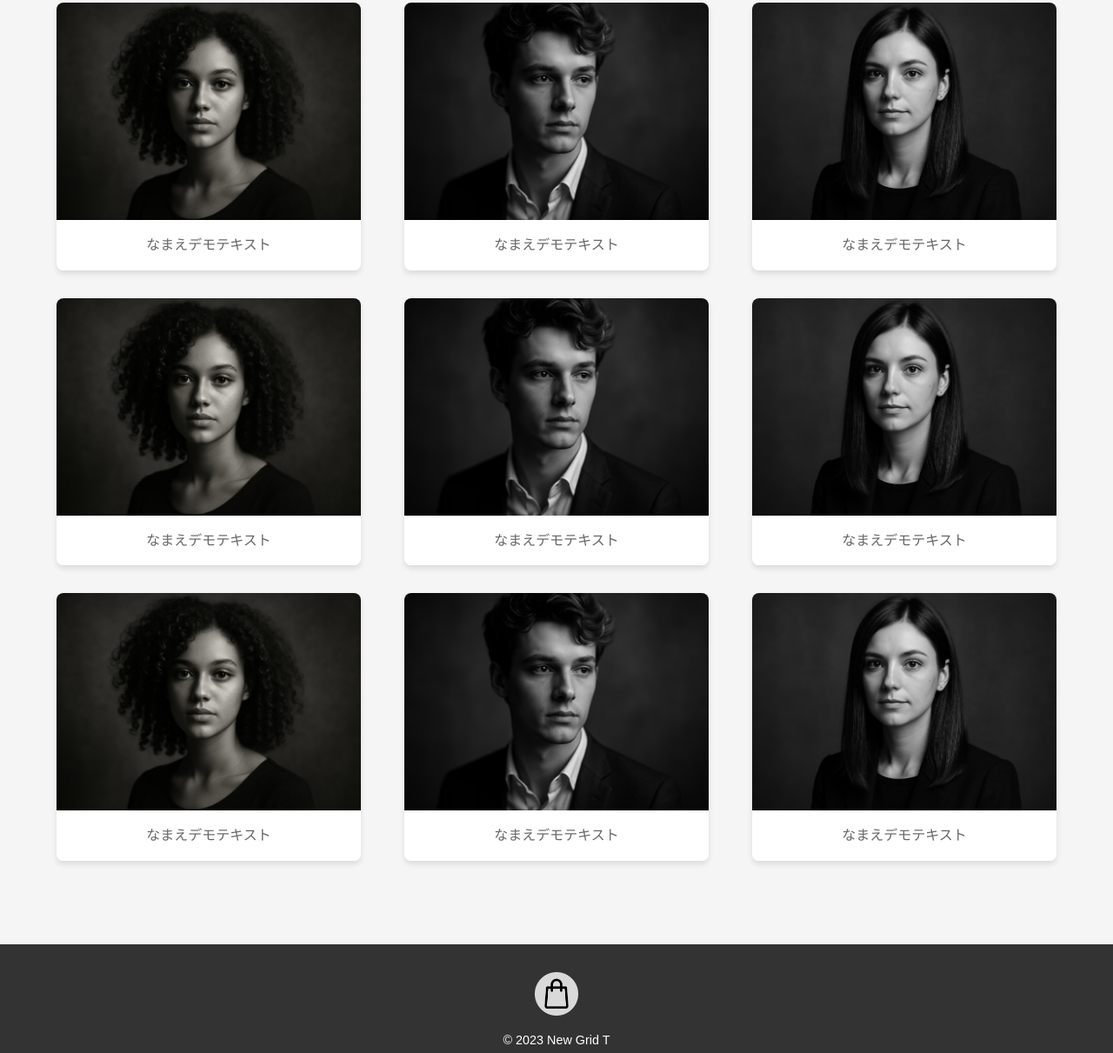
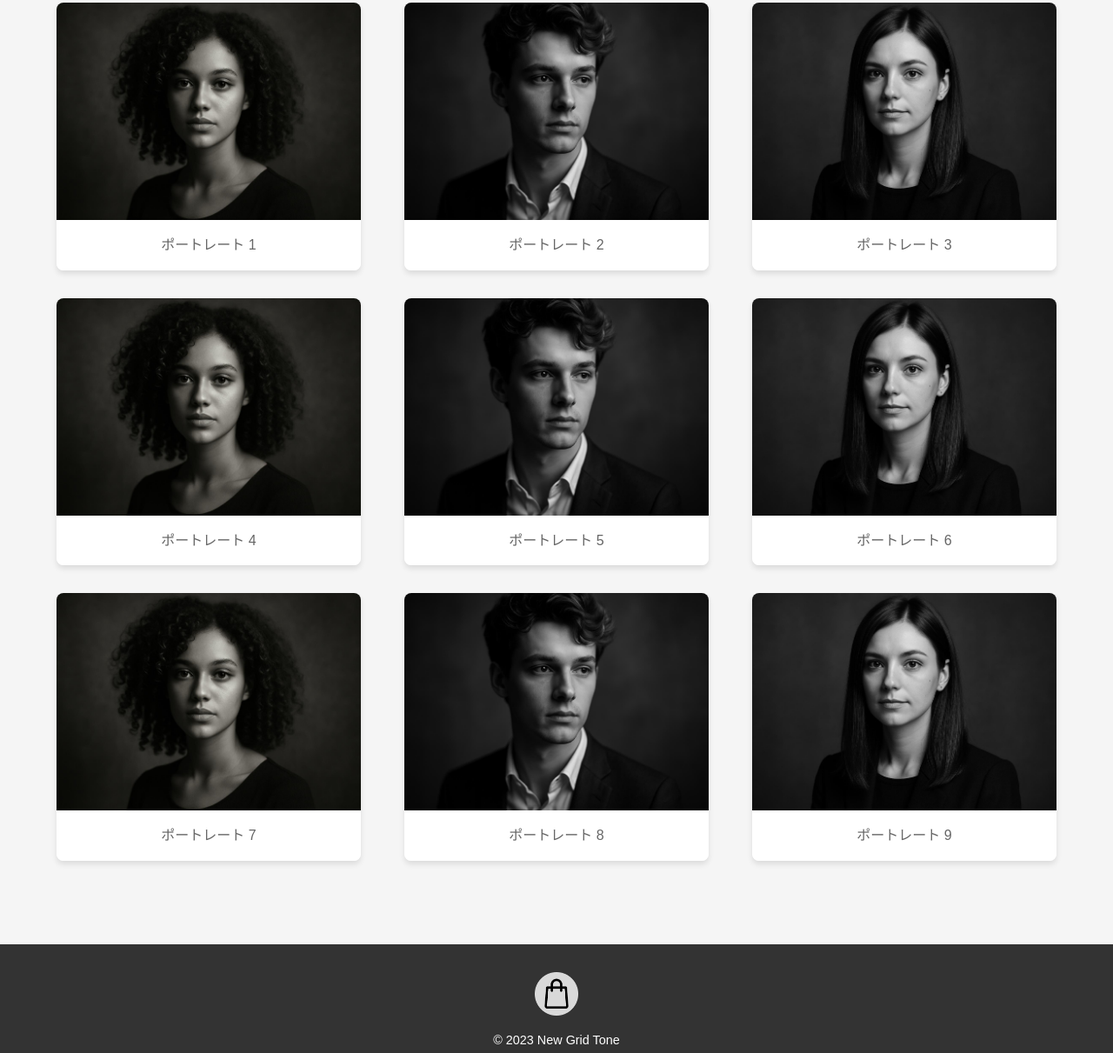
Before and after one commit to osaka-e/imp, a plain HTML site: page index.html in a window 1280 px wide. Shown: the part 197-1408 px from the top of the page at 87% size. Drawn offline with Linux system fonts and the light colour scheme.

Commit message:
Update index.html

```diff
--- a/index.html
+++ b/index.html
@@ -18,39 +18,39 @@
         <section class="gallery">
             <div class="gallery-item" data-title="ポートレート 1" data-description="美しいポートレート写真です。自然光を活かした撮影で、被写体の魅力を最大限に引き出しています。プロフェッショナルな仕上がりで、様々な用途にご利用いただけます。" data-image="images/gallery-1.jpg">
                 <img src="images/gallery-1.jpg" alt="Gallery Image 1">
-                <p>なまえデモテキスト</p>
+                <p>ポートレート 1</p>
             </div>
             <div class="gallery-item" data-title="ポートレート 2" data-description="スタイリッシュなポートレート写真です。モダンな雰囲気と洗練されたライティングが特徴的な作品です。ビジネスシーンからカジュアルまで幅広く対応できます。" data-image="images/gallery-2.jpg">
                 <img src="images/gallery-2.jpg" alt="Gallery Image 2">
-                <p>なまえデモテキスト</p>
+                <p>ポートレート 2</p>
             </div>
             <div class="gallery-item" data-title="ポートレート 3" data-description="エレガントなポートレート写真です。被写体の個性と魅力を丁寧に表現した作品です。高品質な仕上がりで、特別な瞬間を美しく記録しています。" data-image="images/gallery-3.jpg">
                 <img src="images/gallery-3.jpg" alt="Gallery Image 3">
-                <p>なまえデモテキスト</p>
+                <p>ポートレート 3</p>
             </div>
             <div class="gallery-item" data-title="ポートレート 4" data-description="クリエイティブなポートレート写真です。独創的な構図と表現で、印象的な作品に仕上がっています。アーティスティックな要素も取り入れた特別な一枚です。" data-image="images/gallery-1.jpg">
                 <img src="images/gallery-1.jpg" alt="Gallery Image 4">
-                <p>なまえデモテキスト</p>
+                <p>ポートレート 4</p>
             </div>
             <div class="gallery-item" data-title="ポートレート 5" data-description="ナチュラルなポートレート写真です。自然な表情と雰囲気を大切にした撮影スタイルです。リラックスした環境で撮影された、温かみのある作品です。" data-image="images/gallery-2.jpg">
                 <img src="images/gallery-2.jpg" alt="Gallery Image 5">
-                <p>なまえデモテキスト</p>
+                <p>ポートレート 5</p>
             </div>
             <div class="gallery-item" data-title="ポートレート 6" data-description="プロフェッショナルなポートレート写真です。技術的な完成度と芸術性を兼ね備えた作品です。商業利用からパーソナルユースまで対応可能です。" data-image="images/gallery-3.jpg">
                 <img src="images/gallery-3.jpg" alt="Gallery Image 6">
-                <p>なまえデモテキスト</p>
+                <p>ポートレート 6</p>
             </div>
             <div class="gallery-item" data-title="ポートレート 7" data-description="ドラマティックなポートレート写真です。光と影を効果的に使用した印象的な作品です。被写体の内面的な美しさも表現した深みのある一枚です。" data-image="images/gallery-1.jpg">
                 <img src="images/gallery-1.jpg" alt="Gallery Image 7">
-                <p>なまえデモテキスト</p>
+                <p>ポートレート 7</p>
             </div>
             <div class="gallery-item" data-title="ポートレート 8" data-description="コンテンポラリーなポートレート写真です。現代的な感性と技術を融合させた作品です。トレンドを意識しながらも時代を超えた美しさを追求しています。" data-image="images/gallery-2.jpg">
                 <img src="images/gallery-2.jpg" alt="Gallery Image 8">
-                <p>なまえデモテキスト</p>
+                <p>ポートレート 8</p>
             </div>
             <div class="gallery-item" data-title="ポートレート 9" data-description="アーティスティックなポートレート写真です。創造性と技術力を結集した特別な作品です。見る人に強い印象を与える、記憶に残る一枚となっています。" data-image="images/gallery-3.jpg">
                 <img src="images/gallery-3.jpg" alt="Gallery Image 9">
-                <p>なまえデモテキスト</p>
+                <p>ポートレート 9</p>
             </div>
         </section>
     </main>
@@ -59,7 +59,7 @@
         <div class="shop-footer-icon">
             <a href="https://newgridtone.stores.jp/" target="_blank"><img src="images/icon_shop.png" alt="Shop"></a>
         </div>
-        <p>&copy; 2023 New Grid T</p>
+        <p>&copy; 2023 New Grid Tone</p>
     </footer>
 
     <!-- モーダルオーバーレイ -->
```
